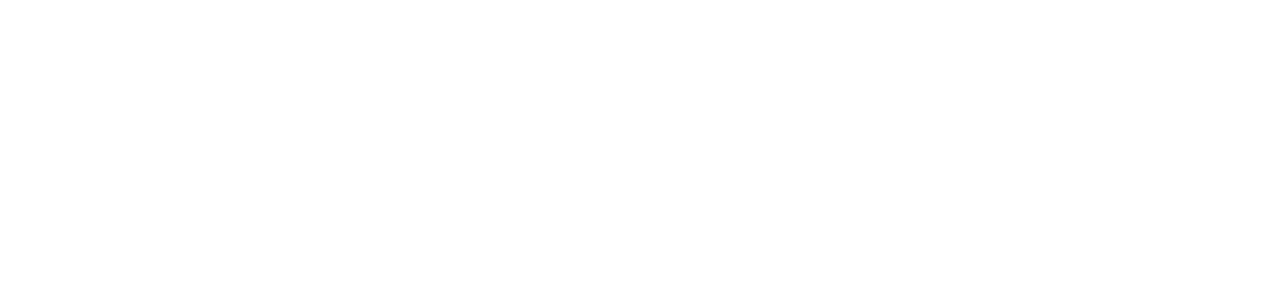
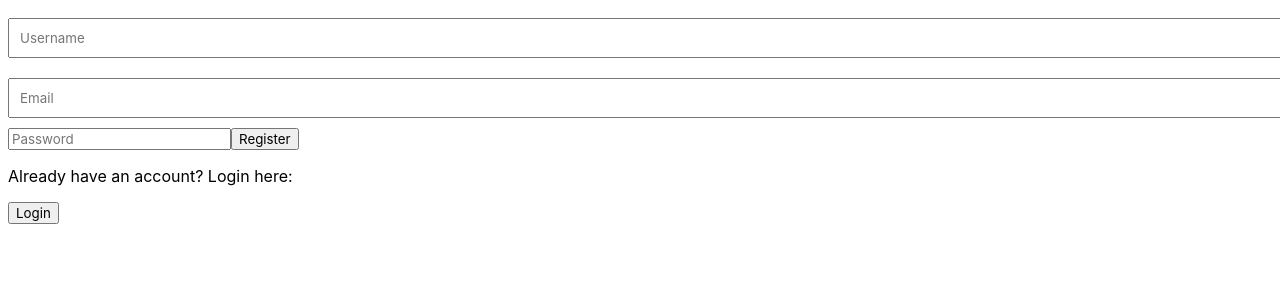
Before and after one commit to hershjain/mus, a React (Create React App) app: page /register in a window 1280 px wide. Before the commit this address had no page. Shown: the top 300 px of the page. Built offline with nearby package versions, Linux system fonts and the light colour scheme; the HTML template or start-up script is replaced by a standard one.

Commit message:
added registration page

```diff
--- a/src/App.js
+++ b/src/App.js
@@ -2,6 +2,7 @@ import React from "react";
 import { BrowserRouter as Router, Routes, Route } from "react-router-dom";
 import LandingPage from "./pages/LandingPage";
 import Login from "./pages/Login";
+import Register from "./pages/Register";
 import MainApp from "./MainApp";
 
 function App() {
@@ -10,6 +11,7 @@ function App() {
             <Routes>
                 <Route path="/" element={<LandingPage />} />
                 <Route path="/login" element={<Login />} />
+                <Route path='/register' element={<Register />} />
                 <Route path="/app/*" element={<MainApp />} />
             </Routes>
         </Router>
--- a/src/pages/LandingPage.js
+++ b/src/pages/LandingPage.js
@@ -9,7 +9,7 @@ const LandingPage = () => {
                 <nav className="landing-nav">
                     <a href="#features">Features</a>
                     <a href="#about">About</a>
-                    <a href="/login">Get Started</a> {/* Link to main app */}
+                    <a href="/register">Get Started</a> {/* Link to main app */}
                 </nav>
             </header>
 
@@ -17,7 +17,7 @@ const LandingPage = () => {
                 <div className="hero-content">
                     <h2>Discover, Share, and Create Playlists</h2>
                     <p>Find playlists curated by others or create your own and share with the world.</p>
-                    <button onClick={() => window.location.href = "/login"}>Get Started</button>
+                    <button onClick={() => window.location.href = "/register"}>Get Started</button>
                 </div>
             </section>
 
--- /dev/null
+++ b/src/pages/Register.js
@@ -0,0 +1,44 @@
+import React, { useState } from 'react';
+
+const Register = () => {
+  const [username, setUsername] = useState('');
+  const [email, setEmail] = useState('');
+  const [password, setPassword] = useState('');
+
+  const handleSubmit = (e) => {
+    e.preventDefault();
+    // Handle login logic (e.g., call an API)
+  };
+
+  return (
+    <div className="register-container">
+      <form onSubmit={handleSubmit}>
+        <input
+          type="text"
+          value={username}
+          onChange={(e) => setUsername(e.target.value)}
+          placeholder="Username"
+        />
+        <input
+          type="text"
+          value={email}
+          onChange={(e) => setEmail(e.target.value)}
+          placeholder="Email"
+        />
+        <input
+          type="password"
+          value={password}
+          onChange={(e) => setPassword(e.target.value)}
+          placeholder="Password"
+        />
+        <button type="submit">Register</button>
+      </form>
+        <div>
+            <p>Already have an account? Login here: </p>
+            <button onClick={() => window.location.href = "/login"}>Login</button>
+        </div>
+    </div>
+  );
+};
+
+export default Register;
```
